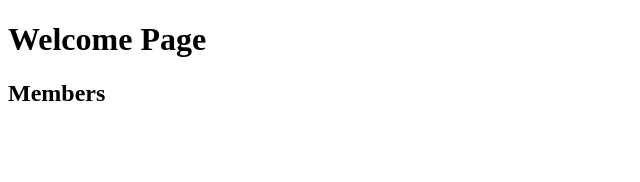
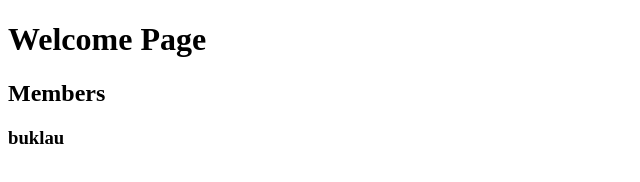
Before and after one commit to iamwwwayyy/landingpage, a plain HTML site: page index.html in a window 1280 px wide. Shown: the full height of the page, 0-640 px from the left. Drawn offline with Linux system fonts and the light colour scheme.

Commit message:
update member name

```diff
--- a/index.html
+++ b/index.html
@@ -8,5 +8,6 @@
 <body>
     <h1>Welcome Page</h1>
     <h2>Members</h2>
+    <h3>buklau</h3>
 </body>
 </html>
```
